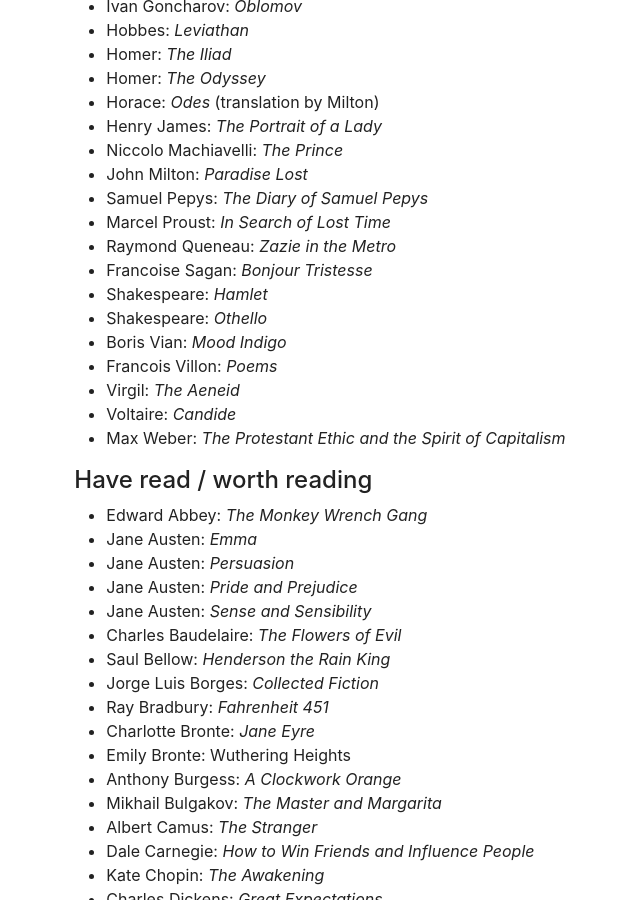
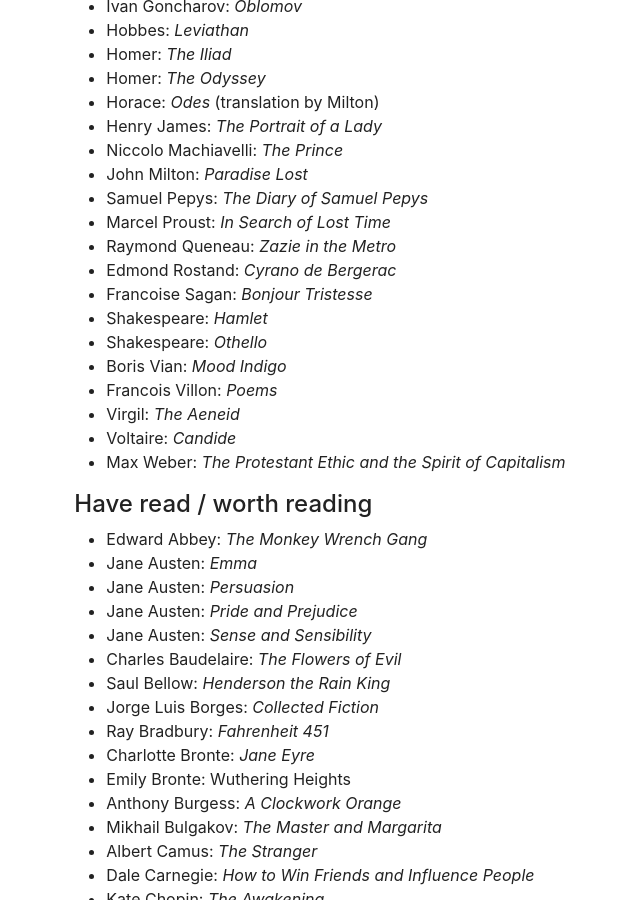
Before and after one commit to minorg/minorgordon.net, a Jekyll site: the page built from great-books.md, in a window 1280 px wide and 900 px high, scrolled down 367 px. Shown: the whole window, without its empty margins (151-791 px from the left). Built offline with Jekyll 4.4.1, drawn with Linux system fonts in a browser that asks for light colours.

Commit message:
add to great books

```diff
--- a/great-books.md
+++ b/great-books.md
@@ -26,6 +26,7 @@ title: Great books
 * Samuel Pepys: _The Diary of Samuel Pepys_
 * Marcel Proust: _In Search of Lost Time_
 * Raymond Queneau: _Zazie in the Metro_
+* Edmond Rostand: _Cyrano de Bergerac_
 * Francoise Sagan: _Bonjour Tristesse_
 * Shakespeare: _Hamlet_
 * Shakespeare: _Othello_
```
